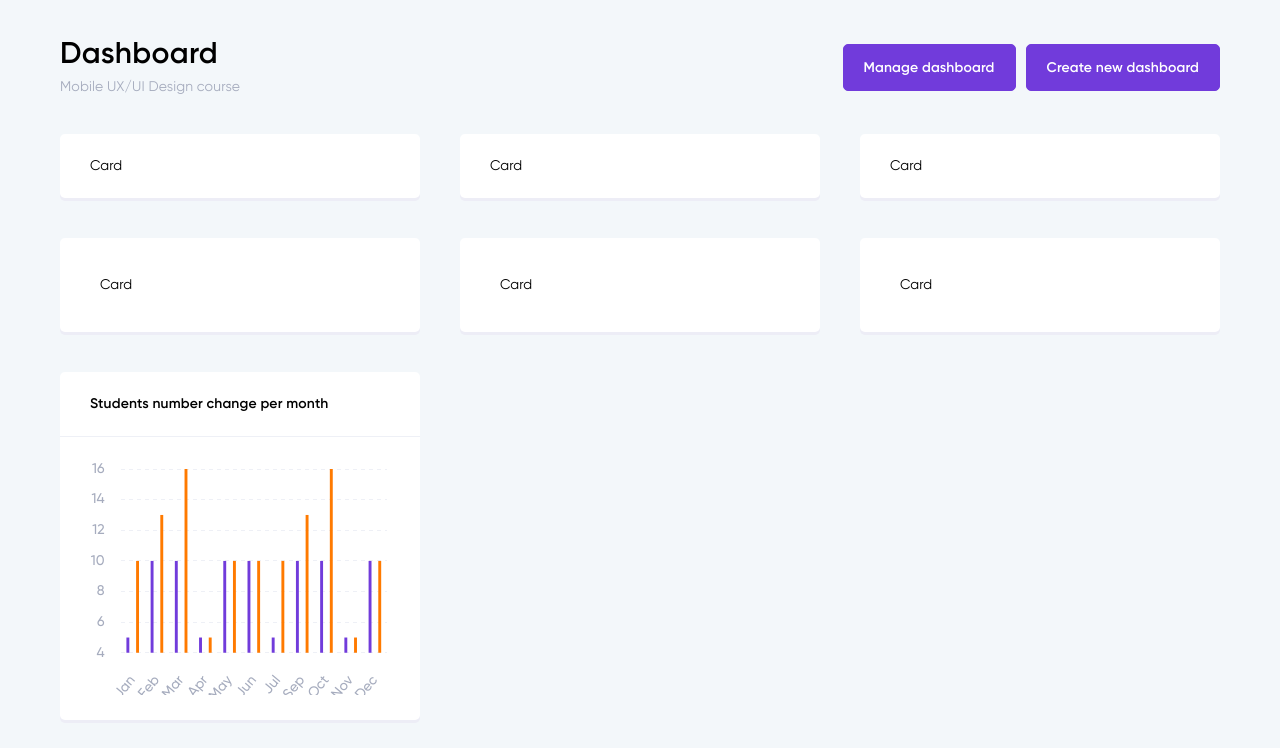
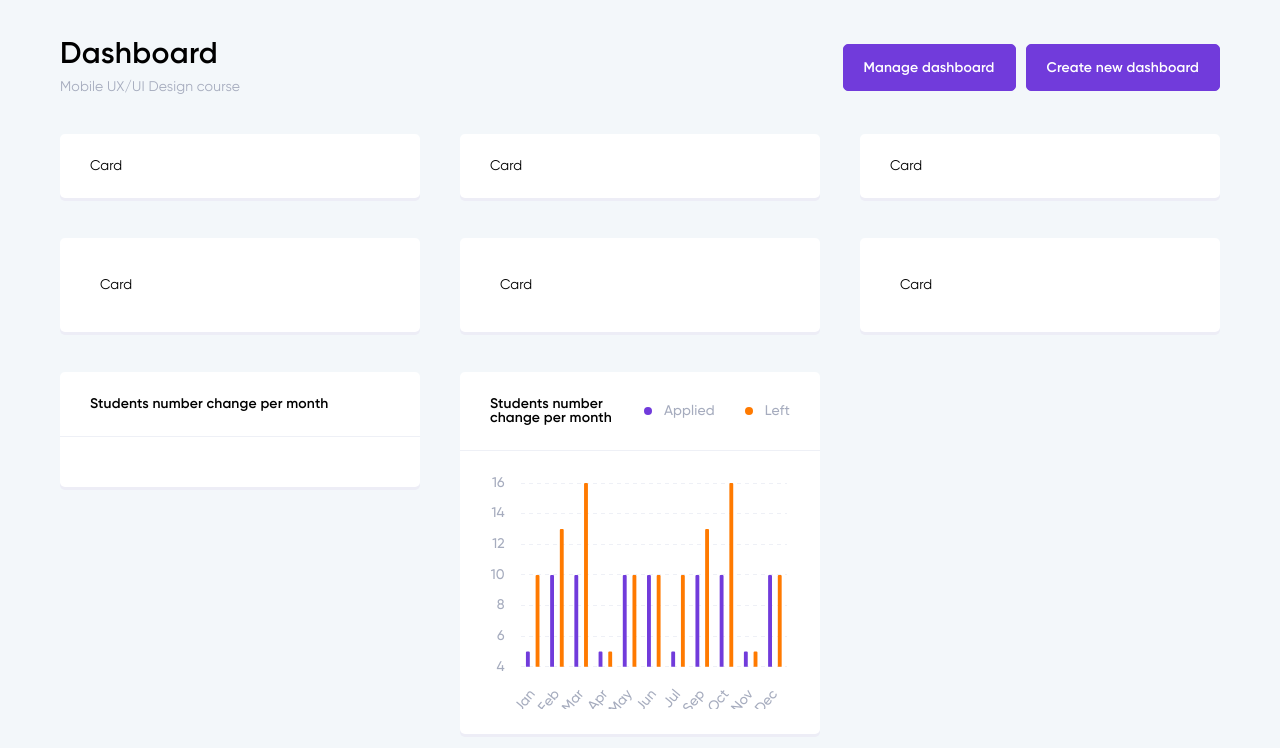
Before and after one commit to kritzona/online-course-dashboard, a React (Create React App) app: page / in a window 1280 px wide. Shown: the top 748 px of the page. Built offline with nearby package versions, Linux system fonts and the light colour scheme.

Commit message:
Сверстал легенду для диаграмм. Реализовано скругление столбов

```diff
--- a/src/components/atoms/ChartJSColumn/ChartJsColumn.tsx
+++ b/src/components/atoms/ChartJSColumn/ChartJsColumn.tsx
@@ -3,11 +3,15 @@ import ChartJsColumnStyled from './ChartJsColumnStyled'
 import { Bar } from 'react-chartjs-2'
 import { DefaultTheme, ThemeContext } from 'styled-components'
 import { convertPercentToNumber } from '../../../utils/math'
+import { roundBar } from '../../../utils/chartjs-custom'
+import Chart from 'chart.js'
 
 interface IProps {}
 interface IChartJsColumnElementProps {
   theme: DefaultTheme
 }
+
+roundBar(Chart)
 
 const ChartJsColumnElement = (props: IChartJsColumnElementProps) => {
   const theme = props.theme
@@ -31,21 +35,26 @@ const ChartJsColumnElement = (props: IChartJsColumnElementProps) => {
         label: 'dwaawd',
         data: [5, 10, 10, 5, 10, 10, 5, 10, 10, 5, 10],
         backgroundColor: theme.colors.primaryColor,
+        borderWidth: 0,
+        barPercentage: 0.4,
       },
       {
         label: 'dwaawd2',
         data: [10, 13, 16, 5, 10, 10, 10, 13, 16, 5, 10],
         backgroundColor: theme.colors.accentColor,
+        borderWidth: 0,
+        barPercentage: 0.4,
       },
     ],
   }
-  const options = {
+  const options: any = {
     responsive: true,
     maintainAspectRatio: false,
     title: {
       display: false,
       text: '',
     },
+    cornerRadius: 20,
     layout: {
       padding: {
         left: -5,
@@ -64,7 +73,6 @@ const ChartJsColumnElement = (props: IChartJsColumnElementProps) => {
           scaleLabel: {
             display: false,
           },
-          barPercentage: 0.3,
           ticks: {
             fontFamily: 'Gilroy Medium',
             fontSize: theme.sizes.tnFontSize,
--- /dev/null
+++ b/src/components/atoms/Dot/Dot.tsx
@@ -0,0 +1,12 @@
+import React from 'react'
+import DotStyled from './DotStyled'
+
+interface IProps {
+  color: string
+}
+
+const Dot = (props: IProps) => {
+  return <DotStyled color={props.color} />
+}
+
+export default Dot
--- /dev/null
+++ b/src/components/atoms/Dot/DotStyled.tsx
@@ -0,0 +1,17 @@
+import styled, { css, DefaultTheme } from 'styled-components'
+
+interface IProps {
+  color: string
+  theme: DefaultTheme
+}
+
+const DotStyled = styled.div<IProps>`
+  ${({ theme, color }) => css`
+    width: ${theme.sizes.stepSize * 0.8}px;
+    height: ${theme.sizes.stepSize * 0.8}px;
+    border-radius: 50%;
+    background-color: ${color};
+  `}
+`
+
+export default DotStyled
--- /dev/null
+++ b/src/components/molecules/ChartLegend/ChartLegend.tsx
@@ -0,0 +1,22 @@
+import React from 'react'
+import ChartLegendStyled from './ChartLegendStyled'
+import Dot from '../../atoms/Dot/Dot'
+import Text from '../../atoms/Text/Text'
+
+interface IProps {
+  color: string
+  children?: React.ReactNode
+}
+
+const ChartLegend = (props: IProps) => {
+  return (
+    <ChartLegendStyled>
+      <Dot color={props.color} />
+      <Text type="span" size="normal" weight="medium">
+        {props.children}
+      </Text>
+    </ChartLegendStyled>
+  )
+}
+
+export default ChartLegend
--- /dev/null
+++ b/src/components/molecules/ChartLegend/ChartLegendStyled.tsx
@@ -0,0 +1,21 @@
+import styled, { css, DefaultTheme } from 'styled-components'
+
+interface IProps {
+  theme: DefaultTheme
+}
+
+const ChartLegendStyled = styled.div<IProps>`
+  ${({ theme }) => css`
+    display: flex;
+    flex-direction: row;
+    justify-content: flex-start;
+    align-items: center;
+    color: ${theme.colors.greyColor};
+
+    & > *:not(:first-child) {
+      margin-left: ${theme.sizes.stepSize * 1.2}px;
+    }
+  `}
+`
+
+export default ChartLegendStyled
--- /dev/null
+++ b/src/components/molecules/ColumnChart/ColumnChart.tsx
@@ -0,0 +1,36 @@
+import React from 'react'
+import Frame from '../Frame/Frame'
+import ChartJsColumn from '../../atoms/ChartJSColumn/ChartJsColumn'
+import ColumnChartStyled from './ColumnChartStyled'
+import ChartLegend from '../ChartLegend/ChartLegend'
+import { ThemeContext } from 'styled-components'
+
+interface IProps {
+  title: string
+}
+
+const ColumnChart = (props: IProps) => {
+  return (
+    <ColumnChartStyled>
+      <ThemeContext.Consumer>
+        {(theme) => (
+          <Frame
+            title={props.title}
+            elements={
+              <>
+                <ChartLegend color={theme.colors.primaryColor}>
+                  Applied
+                </ChartLegend>
+                <ChartLegend color={theme.colors.accentColor}>Left</ChartLegend>
+              </>
+            }
+          >
+            <ChartJsColumn />
+          </Frame>
+        )}
+      </ThemeContext.Consumer>
+    </ColumnChartStyled>
+  )
+}
+
+export default ColumnChart
--- /dev/null
+++ b/src/components/molecules/ColumnChart/ColumnChartStyled.tsx
@@ -0,0 +1,11 @@
+import styled, { css, DefaultTheme } from 'styled-components'
+
+interface IProps {
+  theme: DefaultTheme
+}
+
+const ColumnChartStyled = styled.div<IProps>`
+  ${({ theme }) => css``}
+`
+
+export default ColumnChartStyled
--- a/src/components/molecules/Frame/Frame.tsx
+++ b/src/components/molecules/Frame/Frame.tsx
@@ -7,6 +7,7 @@ import FrameContent from './FrameContent/FrameContent'
 interface IProps {
   title: string
   elements?: React.ReactNode
+  children?: React.ReactNode
 }
 
 const Frame = (props: IProps) => {
@@ -14,7 +15,7 @@ const Frame = (props: IProps) => {
     <FrameStyled>
       <Card>
         <FrameHeader title={props.title} elements={props.elements} />
-        <FrameContent />
+        <FrameContent>{props.children}</FrameContent>
       </Card>
     </FrameStyled>
   )
--- a/src/components/molecules/Frame/FrameContent/FrameContent.tsx
+++ b/src/components/molecules/Frame/FrameContent/FrameContent.tsx
@@ -1,16 +1,15 @@
 import React from 'react'
 import FrameContentStyled from './FrameContentStyled'
 import ContentWrapper from '../../../atoms/ContentWrapper/ContentWrapper'
-import ChartJsColumn from '../../../atoms/ChartJSColumn/ChartJsColumn'
 
-interface IProps {}
+interface IProps {
+  children?: React.ReactNode
+}
 
 const FrameContent = (props: IProps) => {
   return (
     <FrameContentStyled>
-      <ContentWrapper>
-        <ChartJsColumn />
-      </ContentWrapper>
+      <ContentWrapper>{props.children}</ContentWrapper>
     </FrameContentStyled>
   )
 }
--- a/src/components/molecules/Frame/FrameHeader/FrameHeaderStyled.tsx
+++ b/src/components/molecules/Frame/FrameHeader/FrameHeaderStyled.tsx
@@ -21,7 +21,16 @@ export const FrameHeaderTitleStyled = styled.div<IProps>`
   ${({ theme }) => css``}
 `
 export const FrameHeaderElementsStyled = styled.div<IProps>`
-  ${({ theme }) => css``}
+  ${({ theme }) => css`
+    display: flex;
+    flex-direction: row;
+    justify-content: flex-start;
+    align-items: center;
+
+    & > *:not(:first-child) {
+      margin-left: ${theme.sizes.stepSize * 3}px;
+    }
+  `}
 `
 
 export default FrameHeaderStyled
--- /dev/null
+++ b/src/utils/chartjs-custom.js
@@ -0,0 +1,197 @@
+export const roundBar = (chart) => {
+  chart.elements.Rectangle.prototype.draw = function () {
+    let ctx = this._chart.ctx
+    let vm = this._view
+    let left, right, top, bottom, signX, signY, borderSkipped
+    let borderWidth = vm.borderWidth
+
+    // If radius is less than 0 or is large enough to cause drawing errors a max
+    //      radius is imposed. If cornerRadius is not defined set it to 0.
+    let cornerRadius =
+      this._chart.config.options.cornerRadius &&
+      this._chart.config.options.cornerRadius > 0
+        ? this._chart.config.options.cornerRadius
+        : 0
+
+    if (!vm.horizontal) {
+      // bar
+      left = vm.x - vm.width / 2
+      right = vm.x + vm.width / 2
+      top = vm.y
+      bottom = vm.base
+      signX = 1
+      signY = bottom > top ? 1 : -1
+      borderSkipped = vm.borderSkipped || 'bottom'
+    } else {
+      // horizontal bar
+      left = vm.base
+      right = vm.x
+      top = vm.y - vm.height / 2
+      bottom = vm.y + vm.height / 2
+      signX = right > left ? 1 : -1
+      signY = 1
+      borderSkipped = vm.borderSkipped || 'left'
+    }
+
+    // Canvas doesn't allow us to stroke inside the width so we can
+    // adjust the sizes to fit if we're setting a stroke on the line
+    if (borderWidth) {
+      // borderWidth shold be less than bar width and bar height.
+      let barSize = Math.min(Math.abs(left - right), Math.abs(top - bottom))
+      borderWidth = borderWidth > barSize ? barSize : borderWidth
+      let halfStroke = borderWidth / 2
+      // Adjust borderWidth when bar top position is near vm.base(zero).
+      let borderLeft =
+        left + (borderSkipped !== 'left' ? halfStroke * signX : 0)
+      let borderRight =
+        right + (borderSkipped !== 'right' ? -halfStroke * signX : 0)
+      let borderTop = top + (borderSkipped !== 'top' ? halfStroke * signY : 0)
+      let borderBottom =
+        bottom + (borderSkipped !== 'bottom' ? -halfStroke * signY : 0)
+      // not become a vertical line?
+      if (borderLeft !== borderRight) {
+        top = borderTop
+        bottom = borderBottom
+      }
+      // not become a horizontal line?
+      if (borderTop !== borderBottom) {
+        left = borderLeft
+        right = borderRight
+      }
+    }
+
+    ctx.beginPath()
+    ctx.fillStyle = vm.backgroundColor
+    ctx.strokeStyle = vm.borderColor
+    ctx.lineWidth = borderWidth
+
+    // Corner points, from bottom-left to bottom-right clockwise
+    // | 1 2 |
+    // | 0 3 |
+    let corners = [
+      [left, bottom],
+      [left, top],
+      [right, top],
+      [right, bottom],
+    ]
+
+    // Find first (starting) corner with fallback to 'bottom'
+    let borders = ['bottom', 'left', 'top', 'right']
+    let startCorner = borders.indexOf(borderSkipped, 0)
+    if (startCorner === -1) {
+      startCorner = 0
+    }
+
+    function cornerAt(index) {
+      return corners[(startCorner + index) % 4]
+    }
+
+    // Draw rectangle from 'startCorner'
+    let corner = cornerAt(0)
+    ctx.moveTo(corner[0], corner[1])
+
+    for (let i = 1; i < 4; i++) {
+      let nextCornerId,
+        nextCorner,
+        width,
+        height,
+        x,
+        y,
+        x_tl,
+        x_bl,
+        x_br,
+        x_tr,
+        y_bl,
+        y_br,
+        y_tl,
+        y_tr
+
+      corner = cornerAt(i)
+      nextCornerId = i + 1
+      if (nextCornerId === 4) {
+        nextCornerId = 0
+      }
+
+      nextCorner = cornerAt(nextCornerId)
+
+      width = corners[2][0] - corners[1][0]
+      height = corners[0][1] - corners[1][1]
+      x = corners[1][0]
+      y = corners[1][1]
+
+      let radius = cornerRadius
+      // Fix radius being too large
+      if (radius > Math.abs(height) / 2) {
+        radius = Math.floor(Math.abs(height) / 2)
+      }
+      if (radius > Math.abs(width) / 2) {
+        radius = Math.floor(Math.abs(width) / 2)
+      }
+
+      if (height < 0) {
+        // Negative values in a standard bar chart
+        x_tl = x
+        x_tr = x + width
+        y_tl = y + height
+        y_tr = y + height
+
+        x_bl = x
+        x_br = x + width
+        y_bl = y
+        y_br = y
+
+        // Draw
+        ctx.moveTo(x_bl + radius, y_bl)
+        ctx.lineTo(x_br - radius, y_br)
+        ctx.quadraticCurveTo(x_br, y_br, x_br, y_br - radius)
+        ctx.lineTo(x_tr, y_tr + radius)
+        ctx.quadraticCurveTo(x_tr, y_tr, x_tr - radius, y_tr)
+        ctx.lineTo(x_tl + radius, y_tl)
+        ctx.quadraticCurveTo(x_tl, y_tl, x_tl, y_tl + radius)
+        ctx.lineTo(x_bl, y_bl - radius)
+        ctx.quadraticCurveTo(x_bl, y_bl, x_bl + radius, y_bl)
+      } else if (width < 0) {
+        // Negative values in a horizontal bar chart
+        x_tl = x + width
+        x_tr = x
+        y_tl = y
+        y_tr = y
+
+        x_bl = x + width
+        x_br = x
+        y_bl = y + height
+        y_br = y + height
+
+        // Draw
+        ctx.moveTo(x_bl + radius, y_bl)
+        ctx.lineTo(x_br - radius, y_br)
+        ctx.quadraticCurveTo(x_br, y_br, x_br, y_br - radius)
+        ctx.lineTo(x_tr, y_tr + radius)
+        ctx.quadraticCurveTo(x_tr, y_tr, x_tr - radius, y_tr)
+        ctx.lineTo(x_tl + radius, y_tl)
+        ctx.quadraticCurveTo(x_tl, y_tl, x_tl, y_tl + radius)
+        ctx.lineTo(x_bl, y_bl - radius)
+        ctx.quadraticCurveTo(x_bl, y_bl, x_bl + radius, y_bl)
+      } else {
+        //Positive Value
+        ctx.moveTo(x + radius, y)
+        ctx.lineTo(x + width - radius, y)
+        ctx.quadraticCurveTo(x + width, y, x + width, y + radius)
+        ctx.lineTo(x + width, y + height - radius)
+        ctx.quadraticCurveTo(
+          x + width,
+          y + height,
+          x + width - radius,
+          y + height,
+        )
+        ctx.lineTo(x + radius, y + height)
+        ctx.quadraticCurveTo(x, y + height, x, y + height - radius)
+        ctx.lineTo(x, y + radius)
+        ctx.quadraticCurveTo(x, y, x + radius, y)
+      }
+    }
+
+    ctx.fill()
+    if (borderWidth) ctx.stroke()
+  }
+}
--- a/src/views/HomeView/HomeView.tsx
+++ b/src/views/HomeView/HomeView.tsx
@@ -8,6 +8,7 @@ import Column from '../../components/atoms/Column/Column'
 import Card from '../../components/atoms/Card/Card'
 import ContentWrapper from '../../components/atoms/ContentWrapper/ContentWrapper'
 import Frame from '../../components/molecules/Frame/Frame'
+import ColumnChart from '../../components/molecules/ColumnChart/ColumnChart'
 
 interface IProps {}
 
@@ -57,6 +58,9 @@ const HomeView = (props: IProps) => {
           <Column size={4}>
             <Frame title="Students number change per month" />
           </Column>
+          <Column size={4}>
+            <ColumnChart title="Students number change per month" />
+          </Column>
         </Row>
       </Wrapper>
     </HomeViewStyled>
```
